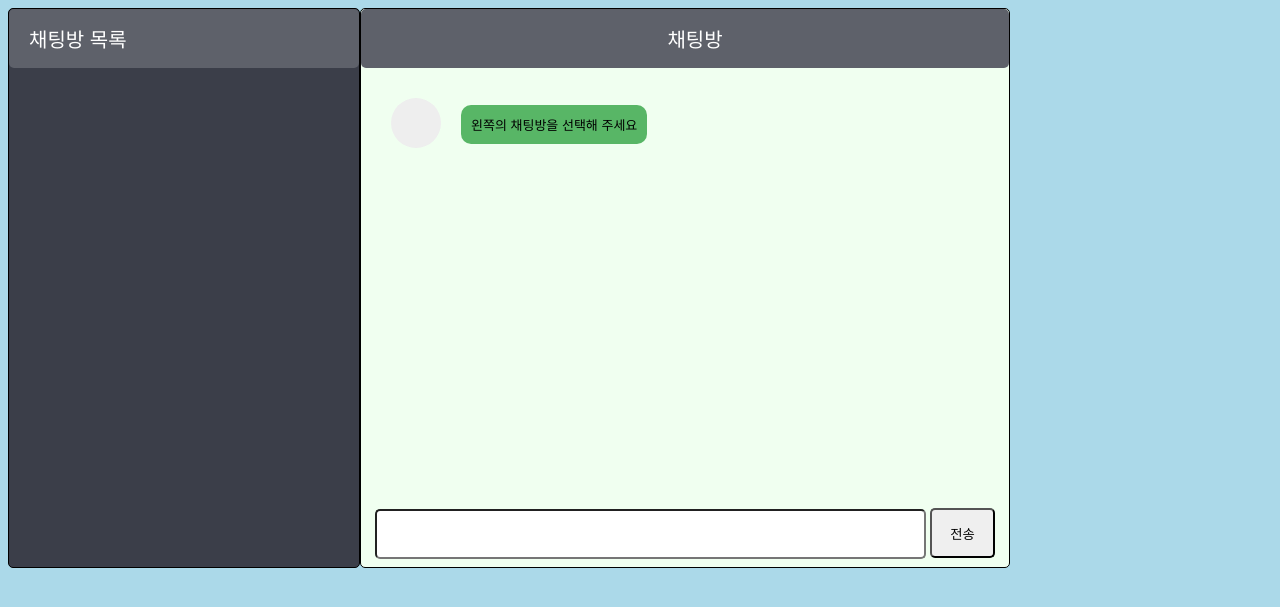
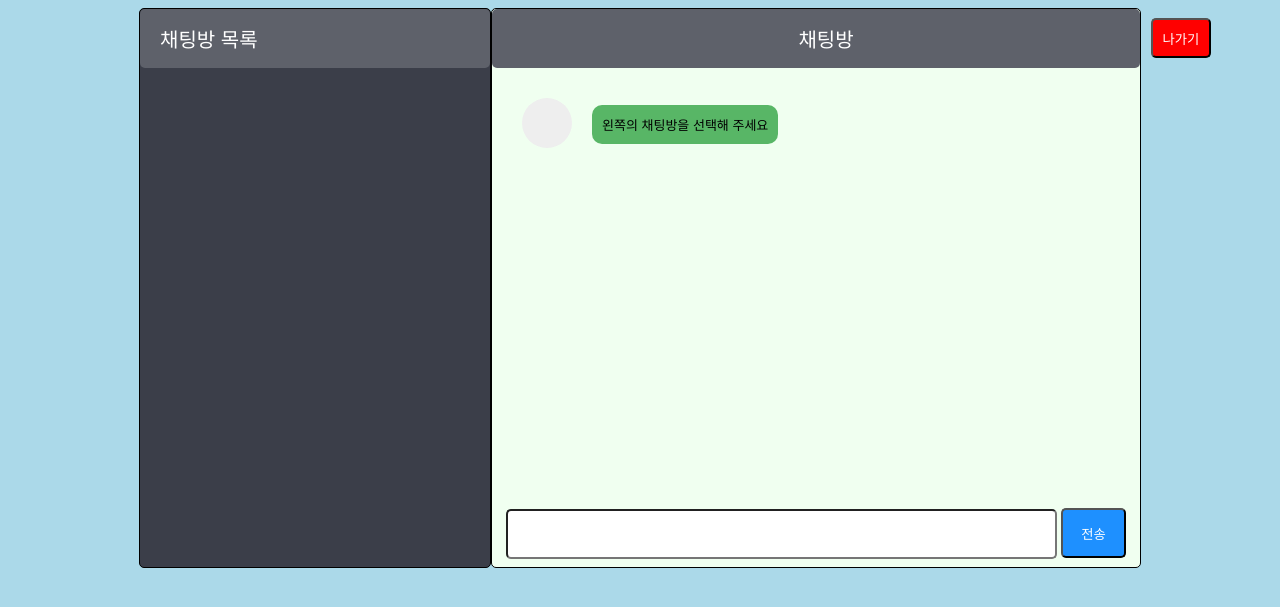
Before and after one commit to add99600/Capstone-Design, a Django app: page /chatting.html in a window 1280 px wide. Shown: the top 607 px of the page. Run offline with Django 4.2, Linux system fonts and the light colour scheme; some libraries are stand-ins or nearby versions.

Commit message:
채팅방목록 스크롤바, 나가기 추가, 기타 수정

```diff
--- a/public/v2023/chatting.html
+++ b/public/v2023/chatting.html
@@ -18,7 +18,7 @@
         <div class="header" style="text-align: left; padding-left: 20px">
             채팅방 목록
         </div>
-        <div class="chatting-list">
+        <div class="chatting-list" style="height:500px;">
 
 {#            <div class="chatting-room">#}
 {#                <div class="details">#}
@@ -44,9 +44,12 @@
         <div class="input-group" style="width: 100%; height: 60px;">
             <div style="text-align: center; bottom: 0;">
                 <input class="form-control" id="chat-input" style="width: 85%; height: 50px;">
-                <button class="btn btn-secondary" id="send" style="width: 10%; height: 50px;">전송</button>
+                <button class="btn_Blue" id="send" style="width: 10%; height: 50px;">전송</button>
             </div>
         </div>
+    </div>
+    <div class="hidden">
+        <button class="btn_Red" id="mypage" style="width: 60px; height: 40px; margin-left: 10px; margin-top: 10px">나가기</button>
     </div>
 </div>
 </body>
@@ -86,8 +89,8 @@
                         <div class="chatting-room" data-chat-id="${doc.id}">
                            <img src="${doc.data().img}">
                             <div class="details">
-                              <a href="#" class="name">${doc.data().product}</a>
-                              <div class="message">${doc.data().name}</div>
+                              <a href="#" class="room_name">${doc.data().product}</a>
+                              <div class="room_owner">${doc.data().name}</div>
                            </div>
                         </div>`;
         $('.chatting-list').append(chatroom);
@@ -141,6 +144,19 @@
       }
     });
 
+    $('#mypage').click(function(){
+        const auth = firebase.auth();
+        const user = auth.currentUser;
+
+        if (user) {
+            var uid = user.uid;
+            window.location.href = 'http://127.0.0.1:8000/mypage.html?id=' + uid;
+        } else {
+            // 로그인이 되어 있지 않은 경우, 로그인 페이지로 이동하도록 설정할 수 있습니다.
+            window.location.href = 'http://127.0.0.1:8000/login.html';
+        }
+    });
+
 </script>
 
 </html>
--- a/static/css/chatting-style.css
+++ b/static/css/chatting-style.css
@@ -8,7 +8,7 @@
      float: left;
      display: flex;
      justify-content: center;
-     width: auto;
+     width: 100%;
      height: 560px; /* 화면 전체 높이로 설정 */
  }
 
@@ -37,18 +37,37 @@
  }
  .chatting-list {
      width: 350px;
-     height: auto;
+     height: 50px;
      margin: 0 auto;
+     overflow-x: hidden;
+     overflow-y: scroll; /* 세로 스크롤바 활성화 */
  }
+ .chatting-list::-webkit-scrollbar {
+    width: 8px; /* 스크롤바 너비 */
+}
+
+.chatting-list::-webkit-scrollbar-track {
+    background-color: #f1f1f1; /* 스크롤바 트랙 배경색 */
+}
+
+.chatting-list::-webkit-scrollbar-thumb {
+    background-color: #888; /* 스크롤바 색상 */
+    border-radius: 4px; /* 스크롤바 테두리 반경 */
+}
+
+.chatting-list::-webkit-scrollbar-thumb:hover {
+    background-color: #555; /* 스크롤바 hover 상태일 때 색상 */
+}
 
  .chatting-room {
      width: 100%;
-     height: 100%;
+     height: 70px;
      background-color: white;
      display: flex;
      align-items: center;
      padding: 10px;
      border-bottom: 1px solid #DDDDDD;
+     border-radius: 0;
  }
 
  .chatting-room img {
@@ -62,11 +81,12 @@
      flex: 1;
  }
 
- .chatting-room .details .name {
+ .chatting-room .details .room_name {
      font-weight: bold;
+     font-size: 20px;
  }
 
- .chatting-room .details .message {
+ .chatting-room .details .room_owner {
      font-size: 14px;
      color: #888888;
  }
@@ -168,3 +188,14 @@
 .chat-content::-webkit-scrollbar-thumb:hover {
     background-color: #555; /* 스크롤바 hover 상태일 때 색상 */
 }
+
+.btn_Blue{
+    background-color:dodgerblue;
+    color: #fff;
+}
+
+.btn_Red {
+    position: absolute;
+    background-color:red;
+    color: #fff;
+}
```
